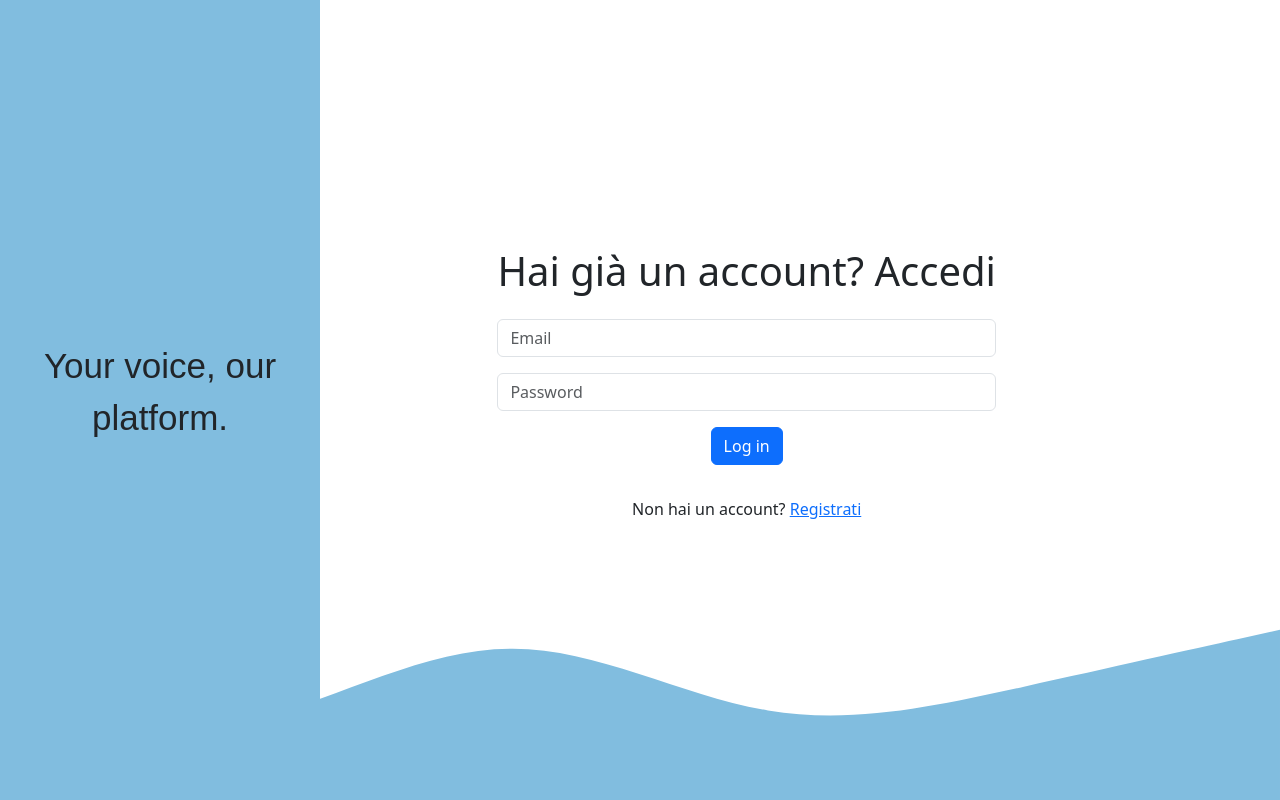
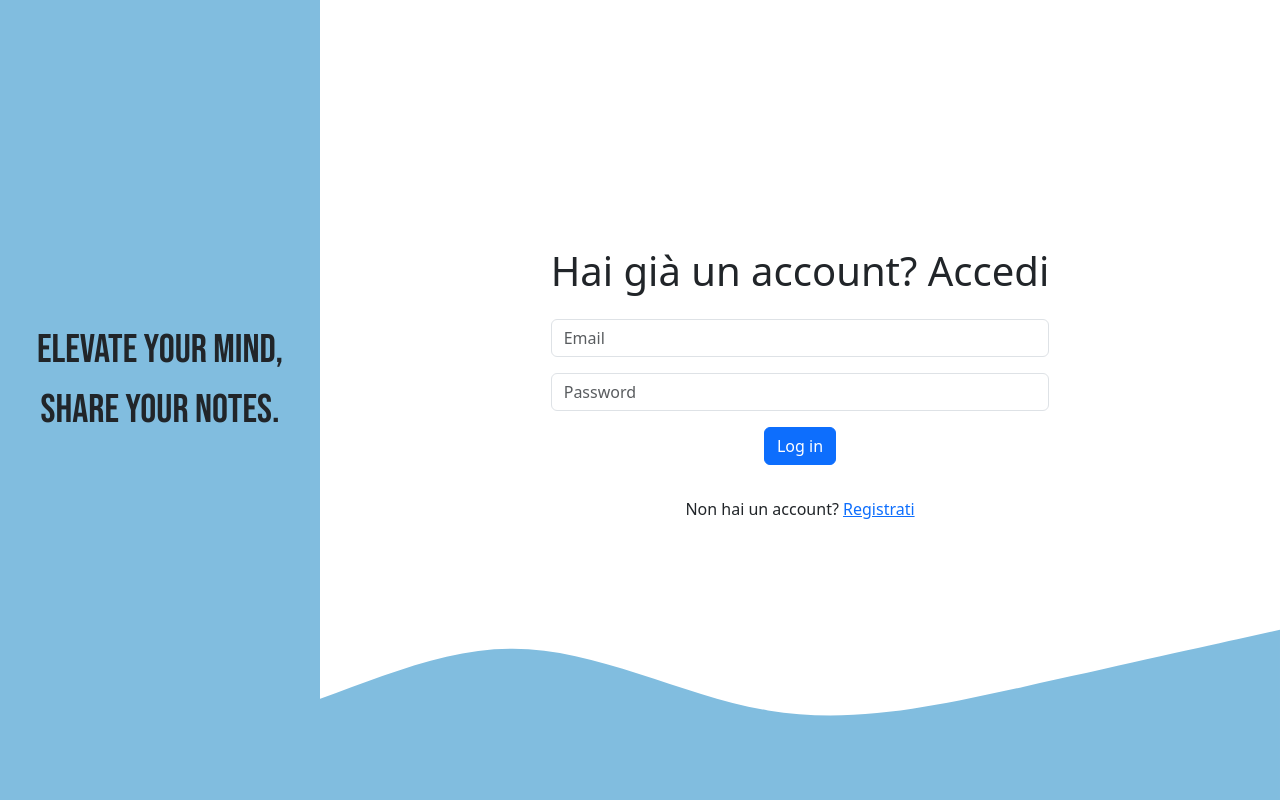
Before and after one commit to davmarc-lab/tecweb-project, a PHP site: page /login/login.php in a window 1280 px wide. Run offline with PHP 8.4, Linux system fonts and the light colour scheme; some libraries are stand-ins or nearby versions.

Commit message:
[FIX] login and signup are now responsive, added some popups

```diff
--- a/website/login/login.php
+++ b/website/login/login.php
@@ -4,24 +4,25 @@
 <head>
     <meta charset="UTF-8" />
     <meta name="viewport" content="width=device-width, initial-scale=1.0">
-    <link href="https://cdn.jsdelivr.net/npm/bootstrap@5.3.2/dist/css/bootstrap.min.css" rel="stylesheet"
-        integrity="sha384-T3c6CoIi6uLrA9TneNEoa7RxnatzjcDSCmG1MXxSR1GAsXEV/Dwwykc2MPK8M2HN" crossorigin="anonymous">
-    <title>Log in</title>
+    <link href="https://cdn.jsdelivr.net/npm/bootstrap@5.3.2/dist/css/bootstrap.min.css" rel="stylesheet" integrity="sha384-T3c6CoIi6uLrA9TneNEoa7RxnatzjcDSCmG1MXxSR1GAsXEV/Dwwykc2MPK8M2HN" crossorigin="anonymous">
+    <link rel="preconnect" href="https://fonts.googleapis.com">
+    <link rel="preconnect" href="https://fonts.gstatic.com" crossorigin>
+    <link href="https://fonts.googleapis.com/css2?family=Bebas+Neue&family=Playfair+Display&family=Satisfy&display=swap" rel="stylesheet">
     <script src="login_script/changinTextScript.js"></script>
     <script src="https://cdn.jsdelivr.net/npm/sweetalert2@11"></script>
-    <script src="login_script/popupErrorScript.js"></script>
+    <script src="login_script/popupErrorLoginScript.js"></script>
+    <script src="login_script/reloadPageScript.js"></script>
+    <title>Log in</title>
 </head>
 
 <body>
     <section>
         <div class="container-fluid" style="height: 100vh;">
             <div class="row">
-                <div class="col-md-3 d-flex align-items-center justify-content-center"
-                    style="height: 100vh; background-color: #81BDDF;">
-                    <p class="text-center" id="changingText"
-                        style="font-family: 'Kaisei Tokumin', sans-serif; font-size: 35px;"></p>
+                <div class="col-md-3 d-none d-lg-block d-xl-block d-flex align-items-center justify-content-center" style="height: 100vh; background-color: #81BDDF; padding-top: 40vh;">
+                    <p style="font-family: 'Bebas Neue', sans-serif; font-size: 40px; text-align: center;" id="changingText"></p>
                 </div>
-                <div class="col-md-8 d-flex align-items-center justify-content-center">
+                <div class="col-12 col-md-8 d-flex align-items-center justify-content-center my-5 mx-auto">
                     <!-- login form -->
                     <form action="login_php/loginQuery.php" method="post">
                         <div class="row mb-3">
@@ -57,8 +58,7 @@
         </div>
         <div style="position: absolute; bottom: 0; width: 100%; z-index: -1;">
             <svg xmlns="http://www.w3.org/2000/svg" viewBox="0 0 1440 320">
-                <path fill="#81BDDF" fill-opacity="1"
-                    d="M0,256L48,256C96,256,192,256,288,229.3C384,203,480,149,576,149.3C672,149,768,203,864,218.7C960,235,1056,213,1152,192C1248,171,1344,149,1392,138.7L1440,128L1440,320L1392,320C1344,320,1248,320,1152,320C1056,320,960,320,864,320C768,320,672,320,576,320C480,320,384,320,288,320C192,320,96,320,48,320L0,320Z">
+                <path fill="#81BDDF" fill-opacity="1" d="M0,256L48,256C96,256,192,256,288,229.3C384,203,480,149,576,149.3C672,149,768,203,864,218.7C960,235,1056,213,1152,192C1248,171,1344,149,1392,138.7L1440,128L1440,320L1392,320C1344,320,1248,320,1152,320C1056,320,960,320,864,320C768,320,672,320,576,320C480,320,384,320,288,320C192,320,96,320,48,320L0,320Z">
                 </path>
             </svg>
         </div>
--- a/website/login/login_script/changinTextScript.js
+++ b/website/login/login_script/changinTextScript.js
@@ -1,23 +1,25 @@
 document.addEventListener('DOMContentLoaded', function () {
-    index = 2;
-    // Array di frasi da visualizzare
     const phrases = [
         "Your voice, our platform.",
         "Share. Study. Grow.",
-        "Your story, our community."
+        "Your story, our community.",
+        "Ideas unleashed, knowledge shared.",
+        "Empower your learning journey.",
+        "Notes that spark brilliance.",
+        "Collaborate, learn, achieve.",
+        "Wisdom captured, connections made.",
+        "Elevate your mind, share your notes.",
+        "Inspiration in every annotation.",
+        "Together we learn, together we grow.",
+        "Notes that resonate, ideas that inspire.",
+        "Unleash the power of shared knowledge."
     ];
-
-    // Elemento HTML in cui visualizzare le frasi che cambiano
     const changingTextElement = document.getElementById('changingText');
-
-    // Funzione per cambiare la frase ogni 15 secondi
     function changePhrase() {
-        //const randomIndex = Math.floor(Math.random() * phrases.length);
-        index = ((index + 1) % 3);
-        changingTextElement.textContent = phrases[index];
+        const randomIndex = Math.floor(Math.random() * phrases.length);
+        console.log(randomIndex);
+        changingTextElement.textContent = phrases[randomIndex];
     }
-
-    // Cambia la frase iniziale all'avvio e imposta l'intervallo di cambio
     changePhrase();
     setInterval(changePhrase, 4000);
 });
--- /dev/null
+++ b/website/login/login_script/popupErrorLoginScript.js
@@ -0,0 +1,12 @@
+document.addEventListener('DOMContentLoaded', function () {
+    const urlParams = new URLSearchParams(window.location.search);
+    const errorParam = urlParams.get('error');
+
+    if (errorParam === '1') {
+        Swal.fire({
+            icon: 'error',
+            title: 'Credenziali non valide',
+            text: 'Riprova o registrati.',
+        });
+    }
+});
--- /dev/null
+++ b/website/login/login_script/reloadPageScript.js
@@ -0,0 +1,3 @@
+if (window.performance && window.performance.navigation.type === window.performance.navigation.TYPE_BACK_FORWARD) {
+    location.reload(true);
+}
```
Also changed, not shown: website/login/login_php/signupQuery.php (+9 -6 lines), website/login/login_script/popupErrorSignupScript.js (added, +12 -0 lines), website/login/signup.php (+6 -3 lines).
